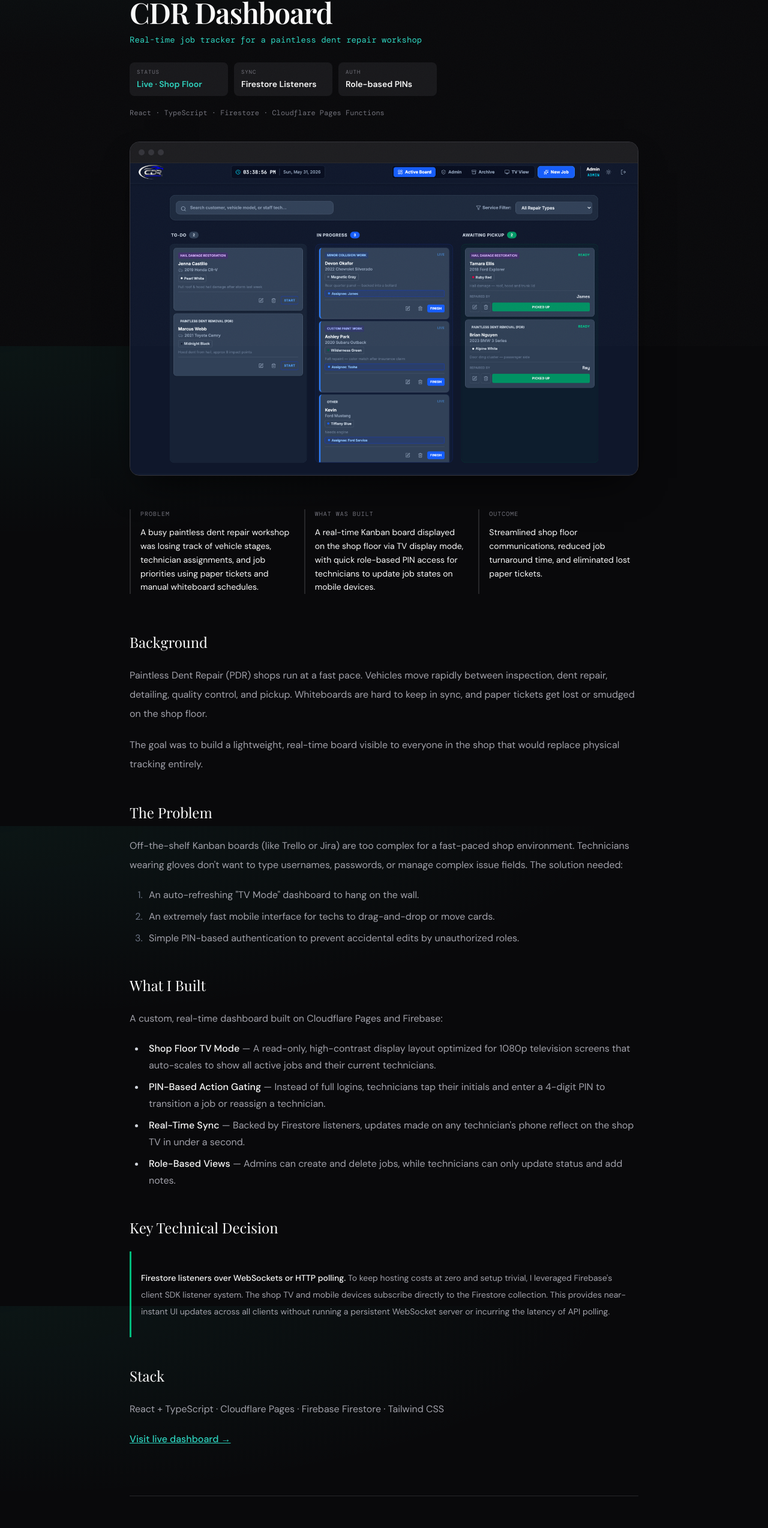
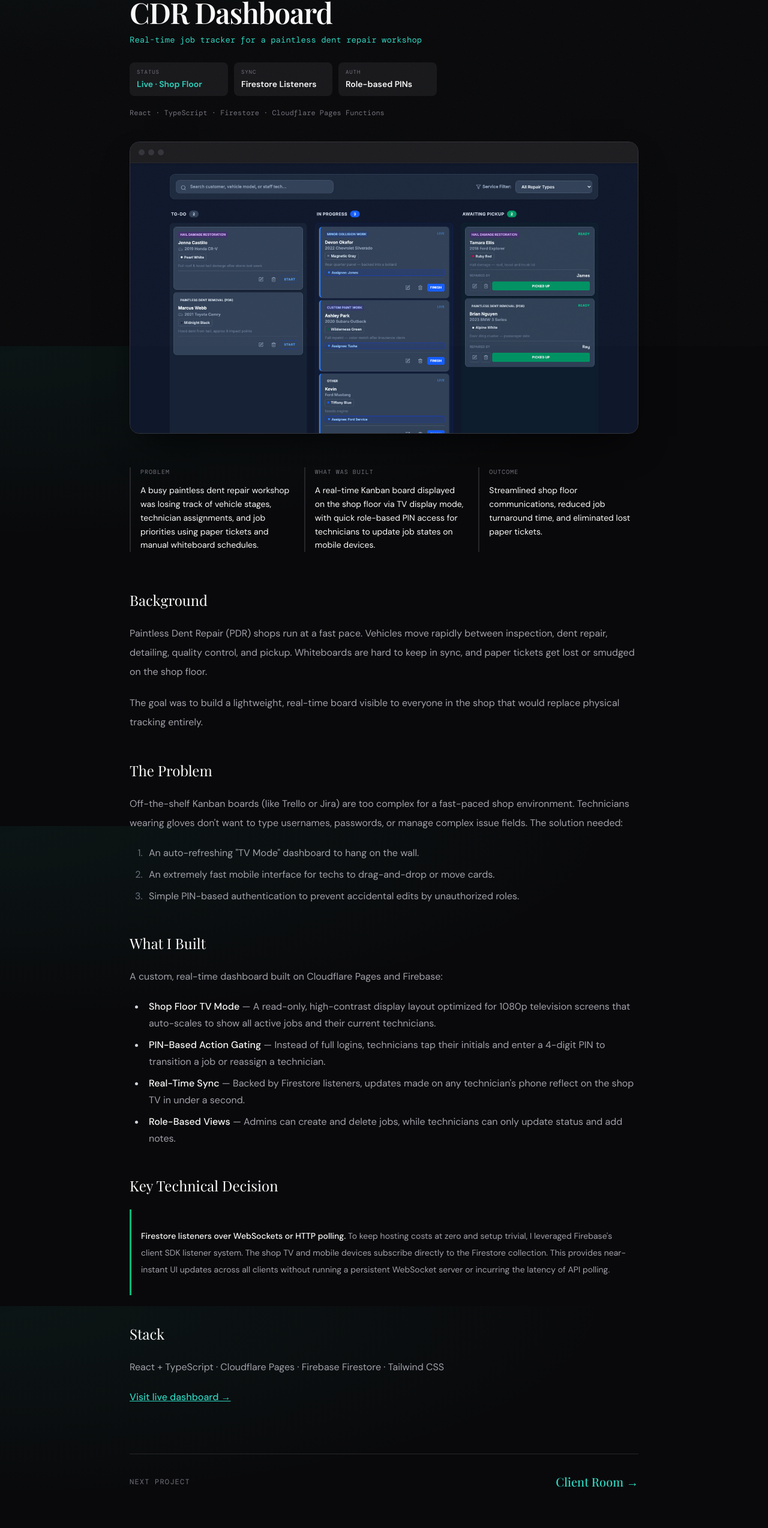
Before and after one commit to njf2125/freelance-site, a Next.js app: page /work/cdr-dash in a window 1280 px wide. Shown: the part 223-2770 px from the top of the page at 60% size. Built offline with nearby package versions, Linux system fonts and the light colour scheme; a web font is replaced by a local one.

Commit message:
feat: optimize images, add next case study navigation, and reorder case studies

```diff
--- a/src/app/about/page.tsx
+++ b/src/app/about/page.tsx
@@ -1,5 +1,6 @@
 import type { Metadata } from "next";
 import Link from "next/link";
+import Image from "next/image";
 
 export const metadata: Metadata = {
   title: "About — nickfig.dev",
@@ -88,12 +89,16 @@ export default function About() {
         <div className="flex flex-col gap-4">
 
           {/* Portrait — replace src with your actual photo path */}
-          <img
-            src="/portrait.jpg"
-            alt="Nick Figliolia"
-            className="w-full rounded-xl object-cover"
-            style={{ height: "280px" }}
-          />
+          <div className="relative w-full rounded-xl overflow-hidden" style={{ height: "280px" }}>
+            <Image
+              src="/portrait.jpg"
+              alt="Nick Figliolia"
+              fill
+              className="object-cover"
+              sizes="(max-w-md) 100vw, 280px"
+              priority
+            />
+          </div>
 
           {/* Availability card */}
           <div className="bg-[var(--surface)] border border-[var(--border)] rounded-xl p-4">
--- a/src/app/page.tsx
+++ b/src/app/page.tsx
@@ -1,8 +1,21 @@
 import Link from "next/link";
+import Image from "next/image";
 import ContactForm from "@/components/ContactForm";
 
 // Add the `img` field to each project matching the screenshot in /public/work/
 const projects = [
+  {
+    slug: "cdr-dash",
+    title: "CDR Dashboard",
+    description:
+      "A real-time job tracker for a paintless dent repair workshop — Kanban board for techs, TV display mode for the shop floor, and role-based PIN access.",
+    tech: ["React", "TypeScript", "Firestore", "Cloudflare Pages Functions"],
+    type: "Client work · Dashboard",
+    year: "2025",
+    img: "/work/cdr.png",
+    demo: "https://cdr.fignacious.com",
+    caseStudy: "/work/cdr-dash",
+  },
   {
     slug: "clientroom",
     title: "Client Room",
@@ -15,18 +28,6 @@ const projects = [
     github: "https://github.com/njf2125/ClientRoom",
     demo: "https://clientroom.app",
     caseStudy: "/work/clientroom",
-  },
-  {
-    slug: "cdr-dash",
-    title: "CDR Dashboard",
-    description:
-      "A real-time job tracker for a paintless dent repair workshop — Kanban board for techs, TV display mode for the shop floor, and role-based PIN access.",
-    tech: ["React", "TypeScript", "Firestore", "Cloudflare Pages Functions"],
-    type: "Client work · Dashboard",
-    year: "2025",
-    img: "/work/cdr.png",
-    demo: "https://cdr.fignacious.com",
-    caseStudy: "/work/cdr-dash",
   },
   {
     slug: "samepage",
@@ -142,12 +143,16 @@ export default function Home() {
               </span>
             </div>
             {/* Replace src with whichever screenshot looks best at this size */}
-            <img
-              src="/work/cdr.png"
-              alt="CDR Dashboard — real-time Kanban board"
-              className="w-full block object-cover"
-              style={{ height: "320px" }}
-            />
+            <div className="relative w-full" style={{ height: "320px" }}>
+              <Image
+                src="/work/cdr.png"
+                alt="CDR Dashboard — real-time Kanban board"
+                fill
+                className="object-cover"
+                sizes="(max-w-md) 100vw, 400px"
+                priority
+              />
+            </div>
           </div>
         </div>
       </section>
@@ -170,14 +175,15 @@ export default function Home() {
             >
               {/* Screenshot */}
               <div
-                className="overflow-hidden border-b sm:border-b-0 sm:border-r"
-                style={{ borderColor: "var(--border)", minHeight: "220px" }}
+                className="relative overflow-hidden border-b sm:border-b-0 sm:border-r w-full h-full min-h-[220px]"
+                style={{ borderColor: "var(--border)" }}
               >
-                <img
+                <Image
                   src={project.img}
                   alt={project.title}
-                  className="w-full h-full object-cover block transition-transform duration-300 group-hover:scale-[1.02]"
-                  style={{ minHeight: "220px" }}
+                  fill
+                  className="object-cover transition-transform duration-300 group-hover:scale-[1.02]"
+                  sizes="(max-w-md) 100vw, 400px"
                 />
               </div>
 
--- a/src/app/work/[slug]/page.tsx
+++ b/src/app/work/[slug]/page.tsx
@@ -49,8 +49,15 @@ export default async function CaseStudyPage({
     notFound();
   }
 
+  const studies = getAllCaseStudies();
+  const currentIndex = studies.findIndex((s) => s.slug === slug);
+  const nextStudy = studies[(currentIndex + 1) % studies.length];
+
   return (
-    <CaseStudyLayout {...frontmatter!}>
+    <CaseStudyLayout
+      {...frontmatter!}
+      nextStudy={{ slug: nextStudy.slug, title: nextStudy.title }}
+    >
       <MDXRemote source={content!} components={components} />
     </CaseStudyLayout>
   );
--- a/src/components/CaseStudyLayout.tsx
+++ b/src/components/CaseStudyLayout.tsx
@@ -1,5 +1,6 @@
 import { ReactNode } from "react";
 import Link from "next/link";
+import Image from "next/image";
 import { StatCard } from "@/lib/types";
 
 interface CaseStudyLayoutProps {
@@ -11,6 +12,7 @@ interface CaseStudyLayoutProps {
   outcome: string;
   stats?: StatCard[];
   image?: string;   // add `image` to CaseStudy type + MDX frontmatter — see README
+  nextStudy?: { slug: string; title: string };
   children: ReactNode;
 }
 
@@ -23,6 +25,7 @@ export default function CaseStudyLayout({
   outcome,
   stats,
   image,
+  nextStudy,
   children,
 }: CaseStudyLayoutProps) {
   return (
@@ -92,12 +95,16 @@ export default function CaseStudyLayout({
               <span key={i} className="w-2.5 h-2.5 rounded-full bg-[var(--border-2)]" />
             ))}
           </div>
-          <img
-            src={image}
-            alt={title}
-            className="w-full block object-cover"
-            style={{ maxHeight: "520px" }}
-          />
+          <div className="relative w-full" style={{ height: "450px" }}>
+            <Image
+              src={image}
+              alt={title}
+              fill
+              className="object-cover"
+              sizes="(max-w-4xl) 100vw, 800px"
+              priority
+            />
+          </div>
         </div>
       )}
 
@@ -125,6 +132,24 @@ export default function CaseStudyLayout({
       <div className="mt-16 prose max-w-none prose-p:text-[var(--muted)] prose-p:leading-loose prose-headings:font-display prose-headings:font-normal prose-headings:text-[var(--text)] prose-a:text-[var(--accent)] prose-strong:text-[var(--text)] prose-strong:font-medium prose-li:text-[var(--muted)] prose-ul:text-[var(--muted)]">
         {children}
       </div>
+
+      {/* Next Case Study Navigation */}
+      {nextStudy && (
+        <div
+          className="mt-20 pt-8 border-t flex justify-between items-center"
+          style={{ borderColor: "var(--border)" }}
+        >
+          <span className="text-xs font-mono text-[var(--faint)] uppercase tracking-widest">
+            Next Project
+          </span>
+          <Link
+            href={`/work/${nextStudy.slug}`}
+            className="font-display text-xl font-medium text-[var(--accent)] hover:text-[var(--text)] transition-colors"
+          >
+            {nextStudy.title} →
+          </Link>
+        </div>
+      )}
 
       {/* CTA */}
       <div
--- a/src/components/WorkCard.tsx
+++ b/src/components/WorkCard.tsx
@@ -1,4 +1,5 @@
 import Link from "next/link";
+import Image from "next/image";
 import { CaseStudy } from "@/lib/types";
 
 // Static map of slug → public screenshot path.
@@ -31,14 +32,15 @@ export default function WorkCard({ project }: WorkCardProps) {
       {/* Screenshot */}
       {img && (
         <div
-          className="overflow-hidden border-b sm:border-b-0 sm:border-r"
-          style={{ borderColor: "var(--border)", minHeight: "260px" }}
+          className="relative overflow-hidden border-b sm:border-b-0 sm:border-r w-full h-full min-h-[260px]"
+          style={{ borderColor: "var(--border)" }}
         >
-          <img
+          <Image
             src={img}
             alt={project.title}
-            className="w-full h-full object-cover block transition-transform duration-300 group-hover:scale-[1.02]"
-            style={{ minHeight: "260px" }}
+            fill
+            className="object-cover transition-transform duration-300 group-hover:scale-[1.02]"
+            sizes="(max-w-md) 100vw, 400px"
           />
         </div>
       )}
--- a/src/content/work/cdr-dash.mdx
+++ b/src/content/work/cdr-dash.mdx
@@ -7,6 +7,7 @@ whatWasBuilt: A real-time Kanban board displayed on the shop floor via TV displa
 outcome: Streamlined shop floor communications, reduced job turnaround time, and eliminated lost paper tickets.
 featured: true
 image: /work/cdr.png
+order: 1
 stats:
   - label: "Status"
     value: "Live · Shop Floor"
--- a/src/content/work/clientroom.mdx
+++ b/src/content/work/clientroom.mdx
@@ -7,6 +7,7 @@ whatWasBuilt: A full-stack client portal where freelancers create a private room
 outcome: A production app at clientroom.app, used by freelancers and event vendors who work one-on-one with clients. Demonstrates real-time architecture, secure accountless access, Stripe payment integration, and full-stack Firebase development.
 featured: true
 image: /work/clientroom.png
+order: 2
 stats:
   - label: "Status"
     value: "Live · clientroom.app"
--- a/src/content/work/samepage.mdx
+++ b/src/content/work/samepage.mdx
@@ -7,6 +7,7 @@ whatWasBuilt: A single-page React app with real-time multiplayer sync. Users can
 outcome: A fully functional multi-user PWA used daily. Demonstrates end-to-end app architecture including auth, real-time data sync, multiplayer features, and mobile UX.
 featured: true
 image: /work/samepage.png
+order: 3
 stats:
   - label: "Status"
     value: "Live · daily use"
--- a/src/lib/mdx.ts
+++ b/src/lib/mdx.ts
@@ -7,11 +7,12 @@ const CONTENT_DIR = path.join(process.cwd(), "src/content/work");
 
 export function getAllCaseStudies(): CaseStudy[] {
   const files = fs.readdirSync(CONTENT_DIR).filter((f) => f.endsWith(".mdx"));
-  return files.map((file) => {
+  const studies = files.map((file) => {
     const raw = fs.readFileSync(path.join(CONTENT_DIR, file), "utf-8");
     const { data } = matter(raw);
     return { slug: file.replace(".mdx", ""), ...data } as CaseStudy;
   });
+  return studies.sort((a, b) => (a.order ?? 99) - (b.order ?? 99));
 }
 
 export function getCaseStudy(slug: string): {
--- a/src/lib/types.ts
+++ b/src/lib/types.ts
@@ -15,6 +15,7 @@ export interface CaseStudy {
   featured: boolean;
   stats?: StatCard[];
   image?: string;
+  order?: number;
 }
 
 export interface NavLink {
```
